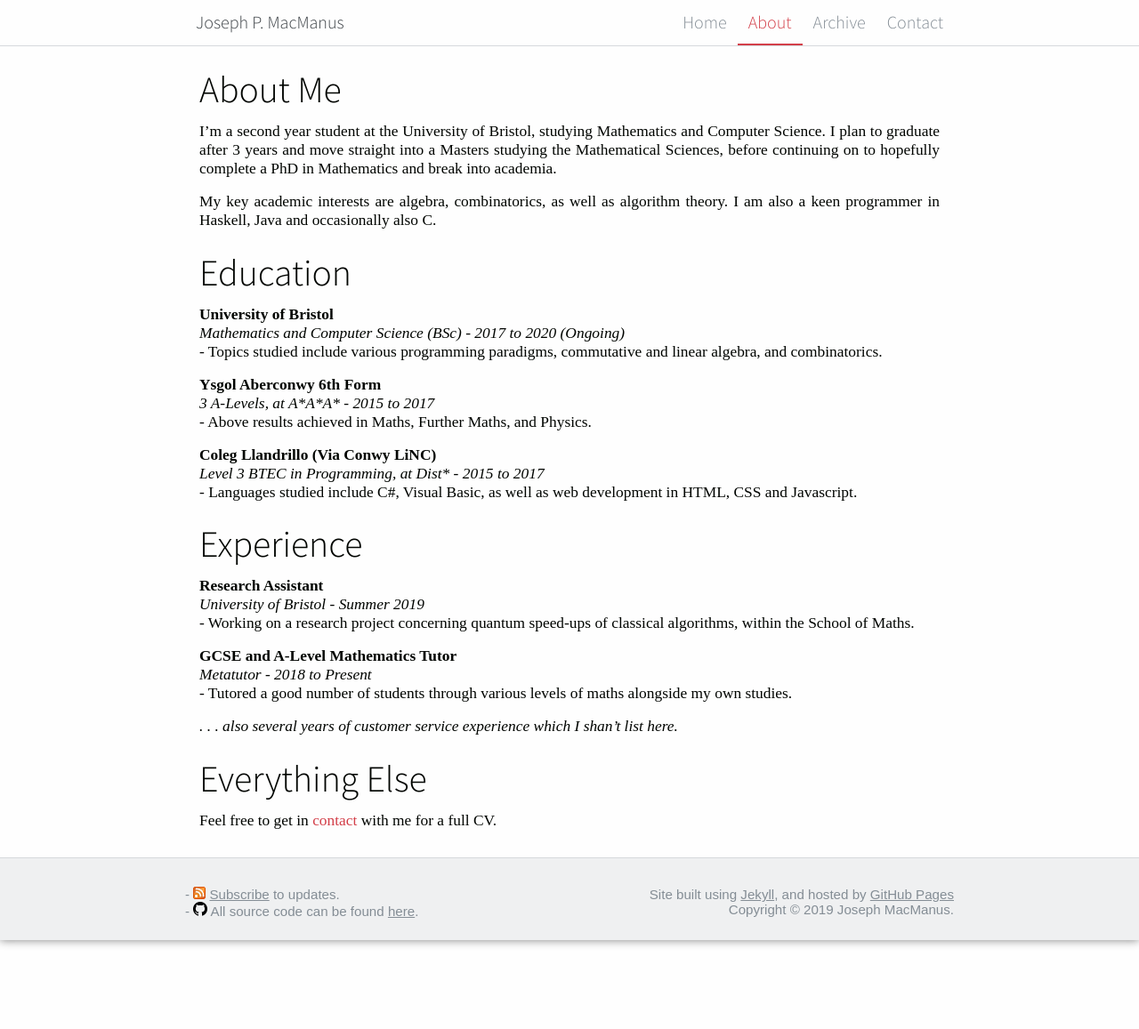
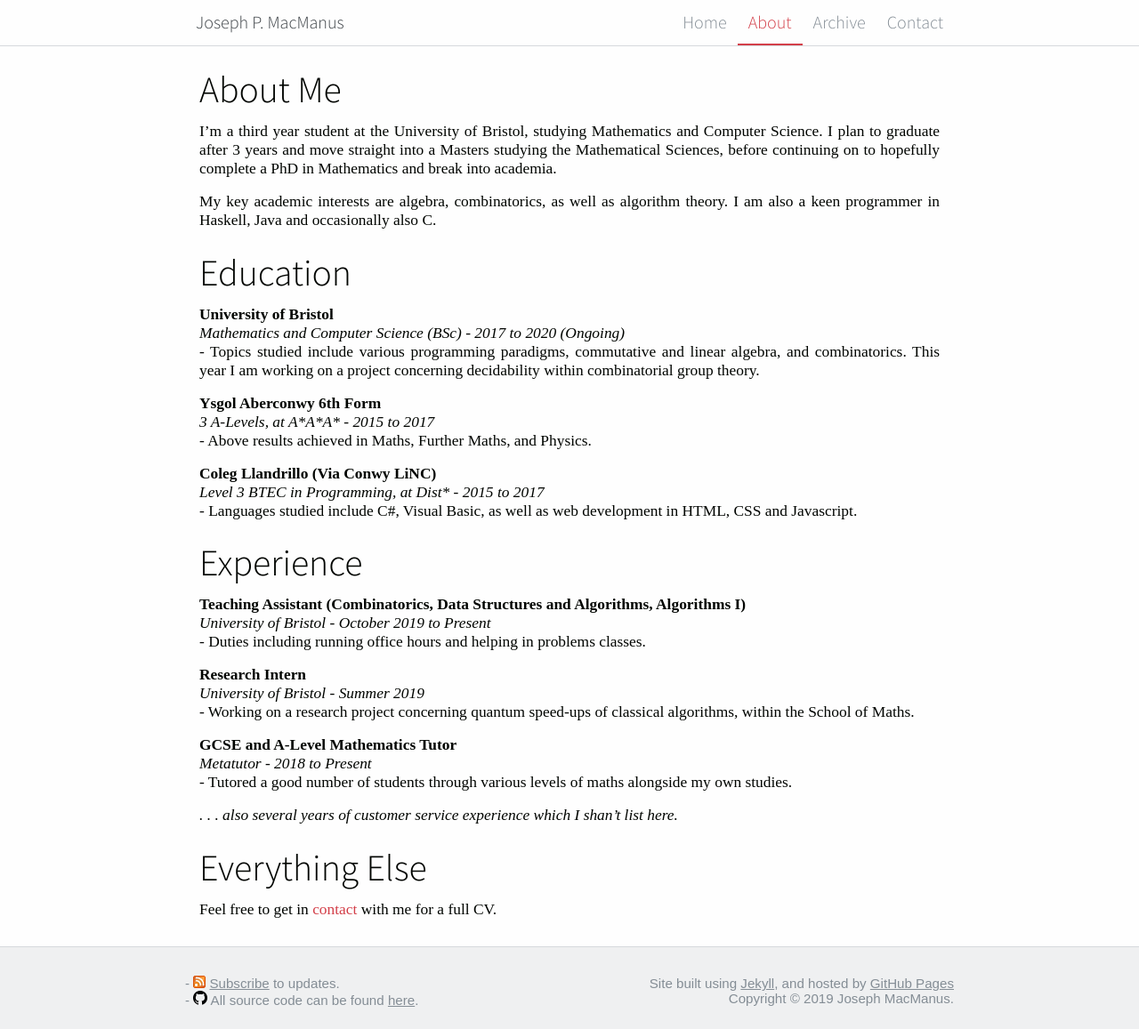
Before and after one commit to tiepdotme/jpmacmanus.me, a Jekyll site: the page built from about.md, in a window 1280 px wide. Shown: the whole page at 89% size. Built offline with Jekyll 4.4.1, drawn with Linux system fonts in a browser that asks for light colours; formulas are drawn with MathJax 3.

Commit message:
updated about

```diff
--- a/about.md
+++ b/about.md
@@ -6,7 +6,7 @@ feed-in-sidebar: true
 
 # About Me
 
-I'm a second year student at the University of Bristol, studying Mathematics and Computer Science. I plan to graduate after 3 years and move straight into a Masters studying the Mathematical Sciences, before continuing on to hopefully complete a PhD in Mathematics and break into academia.
+I'm a third year student at the University of Bristol, studying Mathematics and Computer Science. I plan to graduate after 3 years and move straight into a Masters studying the Mathematical Sciences, before continuing on to hopefully complete a PhD in Mathematics and break into academia.
 
 My key academic interests are algebra, combinatorics, as well as algorithm theory. I am also a keen programmer in Haskell, Java and occasionally also C.
 
@@ -14,7 +14,7 @@ My key academic interests are algebra, combinatorics, as well as algorithm theor
 
 **University of Bristol**
 *Mathematics and Computer Science (BSc) - 2017 to 2020 (Ongoing)*
-\- Topics studied include various programming paradigms, commutative and linear algebra, and combinatorics.
+\- Topics studied include various programming paradigms, commutative and linear algebra, and combinatorics. This year I am working on a project concerning decidability within combinatorial group theory.
 
 **Ysgol Aberconwy 6th Form**
 *3 A-Levels, at A\*A\*A\* - 2015 to 2017*
@@ -26,7 +26,11 @@ My key academic interests are algebra, combinatorics, as well as algorithm theor
 
 # Experience
 
-**Research Assistant**
+**Teaching Assistant (Combinatorics, Data Structures and Algorithms, Algorithms I)**
+*University of Bristol - October 2019 to Present*
+\- Duties including running office hours and helping in problems classes.
+
+**Research Intern**
 *University of Bristol - Summer 2019*
 \- Working on a research project concerning quantum speed-ups of classical algorithms, within the School of Maths.
 
```
